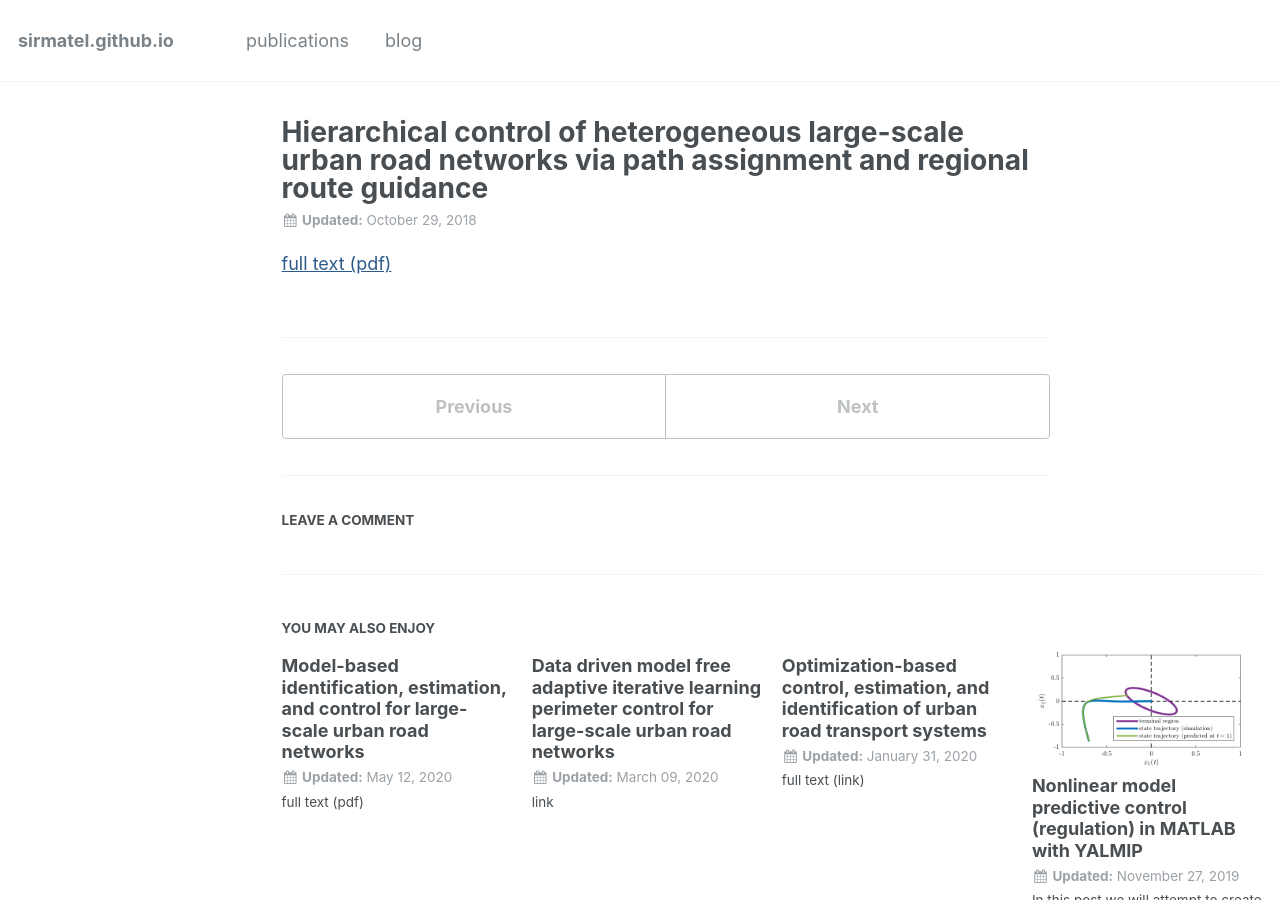
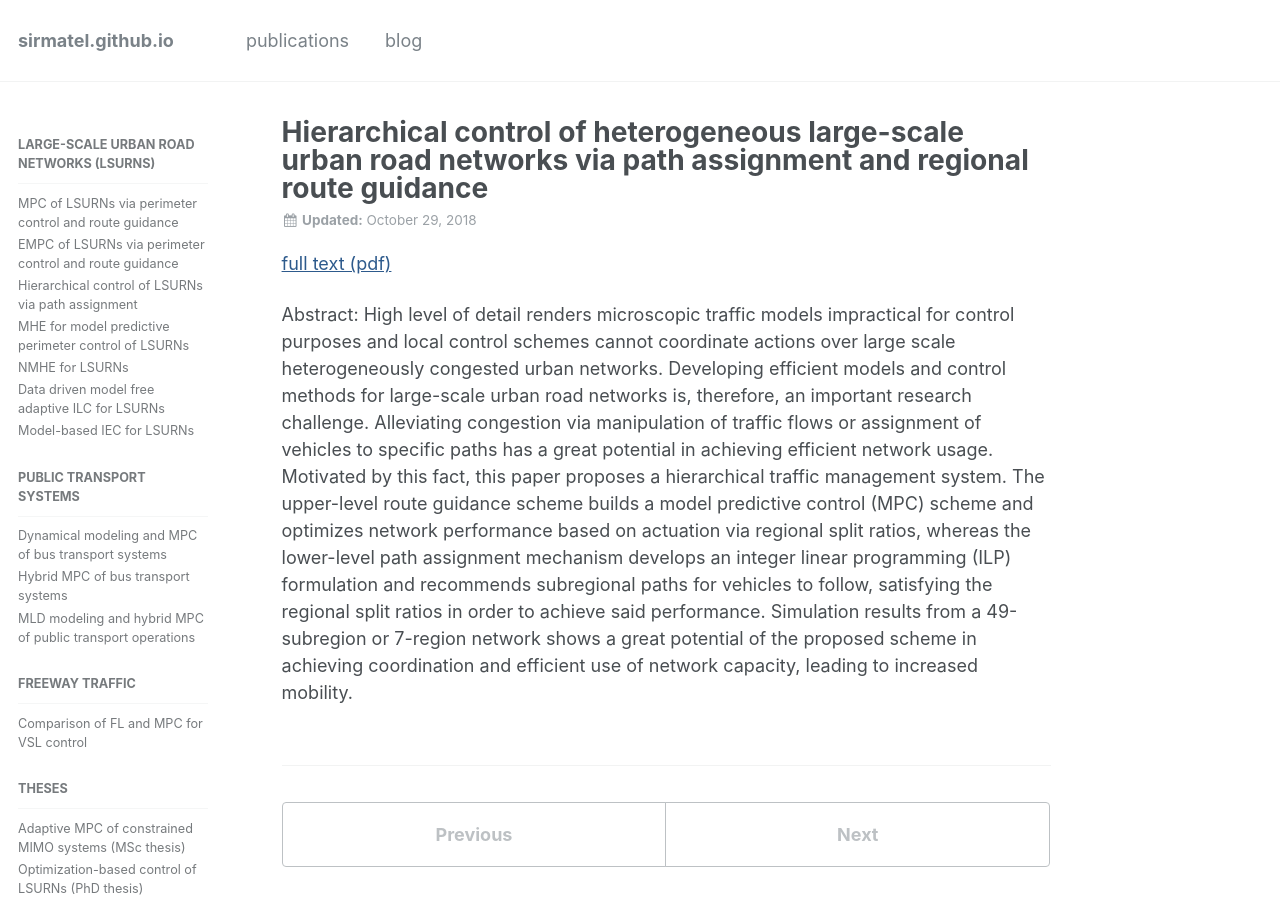
Before and after one commit to sirmatel/sirmatel.github.io, a Jekyll site: the page built from _posts/publications/2018-10-29-yildirimoglu2018.md, in a window 1280 px wide and 900 px high. Built offline with Jekyll 4.4.1, drawn with Linux system fonts in a browser that asks for light colours; comment, search, counter and statistics services are not loaded.

Commit message:
Update 2018-10-29-yildirimoglu2018.md

```diff
--- a/_posts/publications/2018-10-29-yildirimoglu2018.md
+++ b/_posts/publications/2018-10-29-yildirimoglu2018.md
@@ -10,6 +10,8 @@ author_profile: false
 excerpt:
 comments: true
 sidebar:
-  nav:
+  nav: "publications"
 ---
 <a href="https://sirmatel.github.io/assets/files/yildirimoglu2018hierarchical.pdf" style="color: #2d5a8c; text-decoration:underline">full text (pdf)</a>
+
+Abstract: High level of detail renders microscopic traffic models impractical for control purposes and local control schemes cannot coordinate actions over large scale heterogeneously congested urban networks. Developing efficient models and control methods for large-scale urban road networks is, therefore, an important research challenge. Alleviating congestion via manipulation of traffic flows or assignment of vehicles to specific paths has a great potential in achieving efficient network usage. Motivated by this fact, this paper proposes a hierarchical traffic management system. The upper-level route guidance scheme builds a model predictive control (MPC) scheme and optimizes network performance based on actuation via regional split ratios, whereas the lower-level path assignment mechanism develops an integer linear programming (ILP) formulation and recommends subregional paths for vehicles to follow, satisfying the regional split ratios in order to achieve said performance. Simulation results from a 49-subregion or 7-region network shows a great potential of the proposed scheme in achieving coordination and efficient use of network capacity, leading to increased mobility.
```
